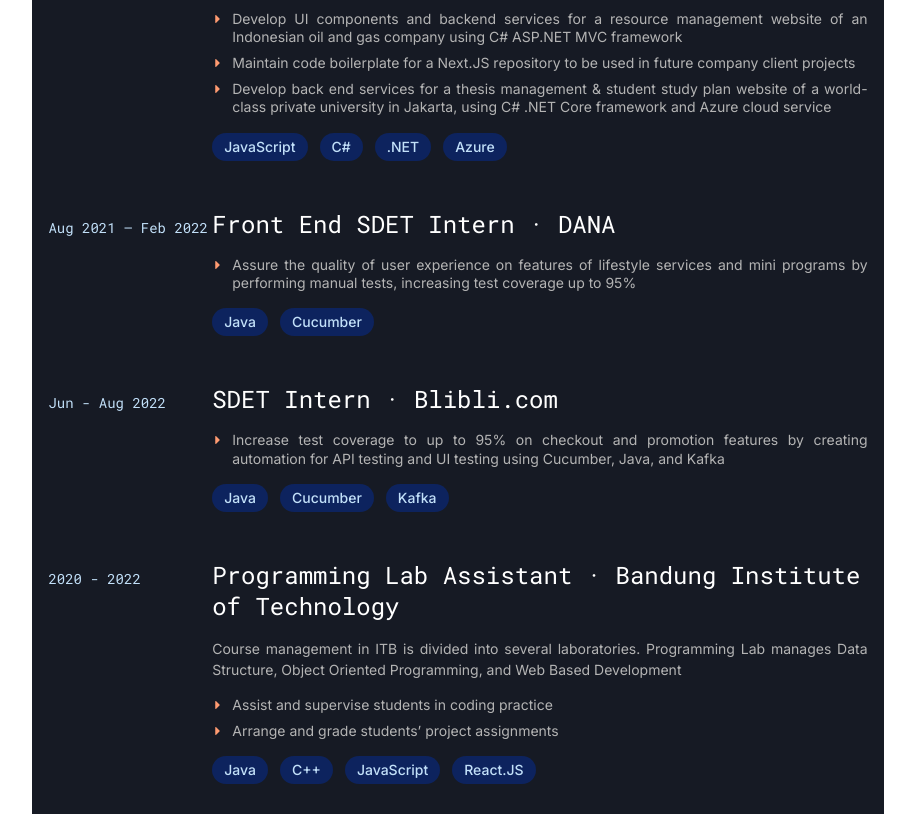
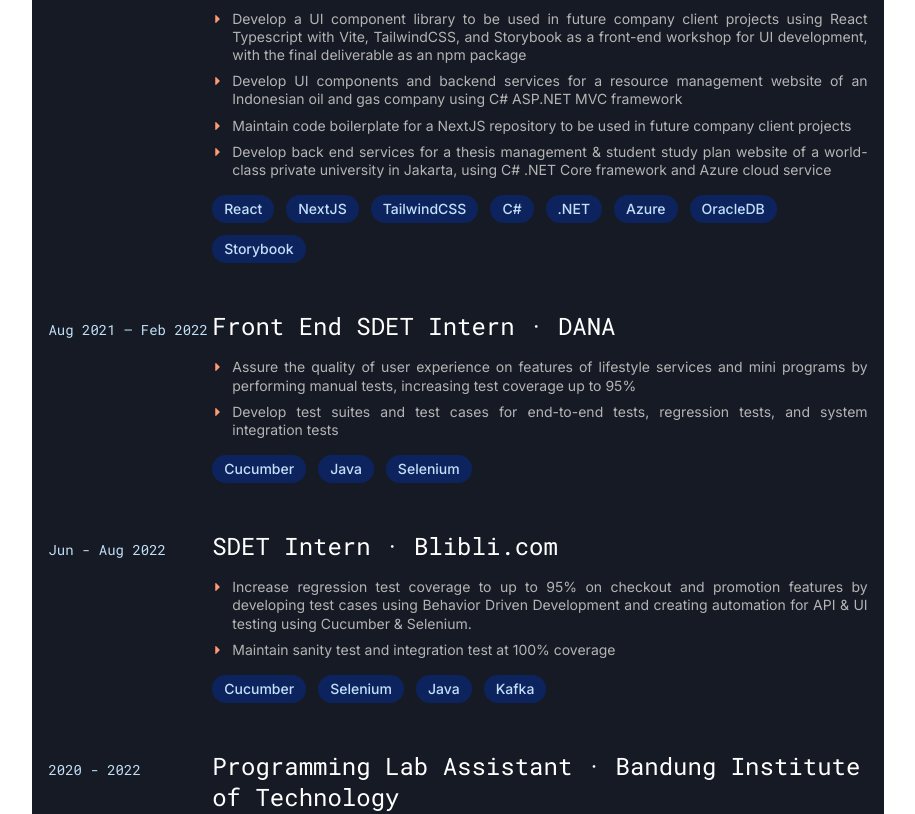
Before and after one commit to WolvenDotDev/WolvenDotDev.github.io, a React (Vite) app: page / in a window 1280 px wide. Shown: the part 720-1534 px from the top of the page, without its empty margins (182-1097 px from the left). Built offline with nearby package versions, Linux system fonts and the light colour scheme.

Commit message:
Update resume, experience, projec

```diff
--- a/src/App.tsx
+++ b/src/App.tsx
@@ -77,7 +77,7 @@
             <a className="section-title" href="#Projects">
               side projects
             </a>{' '}
-            to keep my tech arsenal fresh. Mainly I choose Next.JS, Tailwind, and Go as my preferred tools of the trade,
+            to keep my tech arsenal fresh. Mainly I choose React, NextJS, Tailwind, and Go as my preferred tools of the trade,
             but I try to diversify to not look everything as a nail.
           </p>
           <br />
--- a/src/data/experience.ts
+++ b/src/data/experience.ts
@@ -14,12 +14,13 @@
     title: 'Software Engineer',
     company: 'Solecode',
     jobdesc: [
+      'Develop a UI component library to be used in future company client projects using React Typescript with Vite, TailwindCSS, and Storybook as a front-end workshop for UI development, with the final deliverable as an npm package',
       'Develop UI components and backend services for a resource management website of an Indonesian oil and gas company using C# ASP.NET MVC framework',
-      'Maintain code boilerplate for a Next.JS repository to be used in future company client projects',
+      'Maintain code boilerplate for a NextJS repository to be used in future company client projects',
       'Develop back end services for a thesis management & student study plan website of a world-class private university in Jakarta, using C# .NET Core framework and Azure cloud service',
     ],
     date: 'Feb 2023 - Present',
-    skills: ['JavaScript', 'C#', '.NET', 'Azure'],
+    skills: ['React', 'NextJS', 'TailwindCSS', 'C#', '.NET', 'Azure', 'OracleDB', 'Storybook'],
   },
   {
     id: 'dana',
@@ -27,19 +28,21 @@
     company: 'DANA',
     jobdesc: [
       'Assure the quality of user experience on features of lifestyle services and mini programs by performing manual tests, increasing test coverage up to 95%',
+      'Develop test suites and test cases for end-to-end tests, regression tests, and system integration tests',
     ],
     date: 'Aug 2021 – Feb 2022',
-    skills: ['Java', 'Cucumber'],
+    skills: ['Cucumber', 'Java', 'Selenium'],
   },
   {
     id: 'blibli',
     title: 'SDET Intern',
     company: 'Blibli.com',
     jobdesc: [
-      'Increase test coverage to up to 95% on checkout and promotion features by creating automation for API testing and UI testing using Cucumber, Java, and Kafka',
+      'Increase regression test coverage to up to 95% on checkout and promotion features by developing test cases using Behavior Driven Development and creating automation for API & UI testing using Cucumber & Selenium.',
+      'Maintain sanity test and integration test at 100% coverage',
     ],
     date: 'Jun - Aug 2022',
-    skills: ['Java', 'Cucumber', 'Kafka'],
+    skills: ['Cucumber', 'Selenium', 'Java', 'Kafka'],
   },
   {
     id: 'lab-assistant',
@@ -49,7 +52,7 @@
       'Course management in ITB is divided into several laboratories. Programming Lab manages Data Structure, Object Oriented Programming, and Web Based Development',
     jobdesc: ['Assist and supervise students in coding practice', 'Arrange and grade students’ project assignments'],
     date: '2020 - 2022',
-    skills: ['Java', 'C++', 'JavaScript', 'React.JS'],
+    skills: ['Java', 'C++', 'C#'],
   },
   {
     id: 'itb',
--- a/src/data/projects.ts
+++ b/src/data/projects.ts
@@ -19,7 +19,7 @@
     description:
       'Porsee is an Indonesian food catering service delivering fresh ready-to-cook ingredients to your doorstep. Porsee aims to bring restaurant quality food to your home kitchen, complete with the experience of cooking it yourself. I developed the website using NextJS and Firebase as the Backend, deployed to a Digital Ocean droplet with Docker to support containerization.',
     date: '2023',
-    techs: ['NextJS', 'Typescript', 'Tailwind', 'Figma', 'Firebase', 'Digital Ocean', 'Docker'],
+    techs: ['NextJS', 'Typescript', 'TailwindCSS', 'Figma', 'Firebase', 'Digital Ocean', 'Docker'],
   },
   {
     id: 'wolvendev',
@@ -30,7 +30,7 @@
     description:
       "It's basically this website... \n I used Vite React with Typescript, and Tailwind to style and the occasional vanilla CSS to help out with complex animations.",
     date: '2023',
-    techs: ['Vite', 'React', 'Figma', 'Typescript', 'Tailwind'],
+    techs: ['Vite', 'React', 'Typescript', 'TailwindCSS', 'Figma'],
   },
 ];
 
```
